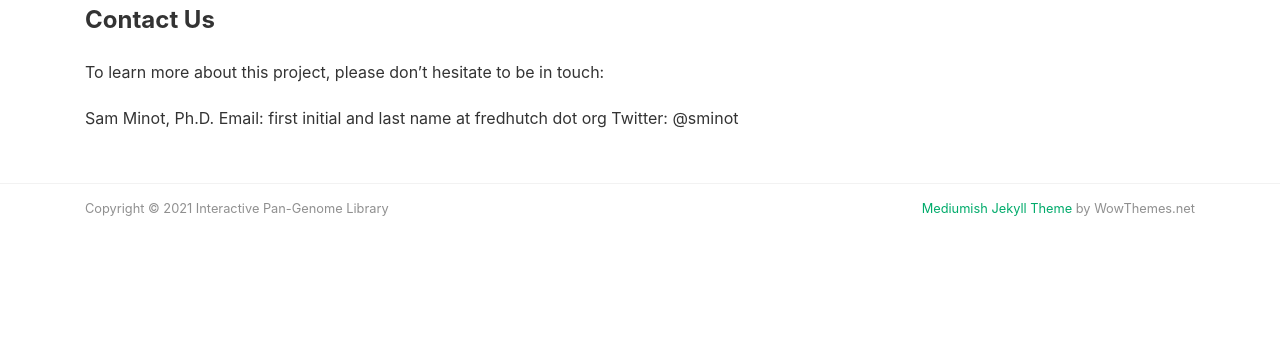
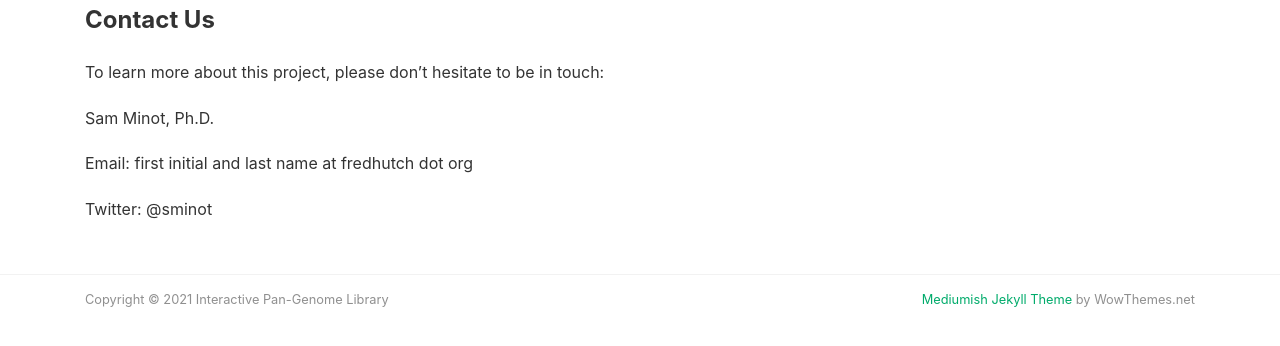
Before and after one commit to FredHutch/gig-map-library, a Jekyll site: the page built from _pages/about.md, in a window 1280 px wide and 900 px high, scrolled down 1784 px, cut to the strip 517-863 px from the top of the window. Built offline with Jekyll 4.4.1, drawn with Linux system fonts in a browser that asks for light colours; nearby versions of some CDN libraries; before the commit the page ends 2593 px from its top, so only the background shows below that; some of the changed lines change nothing that is shown.

Commit message:
Update GA

```diff
--- a/_config.yml
+++ b/_config.yml
@@ -5,7 +5,7 @@ description: "Collection of interactive pan-genomes featuring collections of mic
 logo: 'assets/images/gig-map-logos_black.png'
 favicon: 'assets/images/gig-map-logos_black.png'
 baseurl:
-google_analytics: G-29Q7TYGMZY
+google_analytics: UA-297224701
 include: ["_pages"]
 permalink: /:title/
 
--- a/_pages/about.md
+++ b/_pages/about.md
@@ -75,5 +75,7 @@ watch this video. All of the maps shown in the video are also available in the l
 To learn more about this project, please don't hesitate to be in touch:
 
 Sam Minot, Ph.D.
+
 Email: first initial and last name at fredhutch dot org
+
 Twitter: @sminot
```
